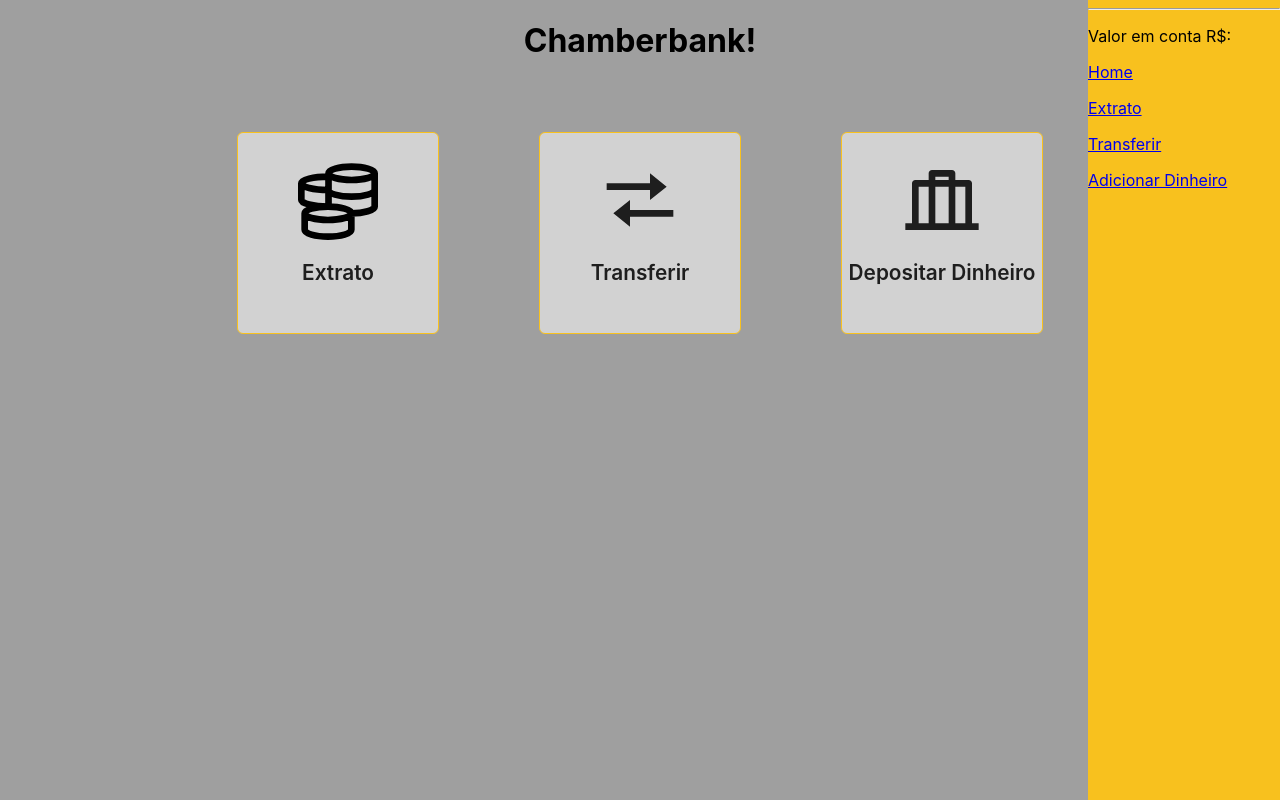
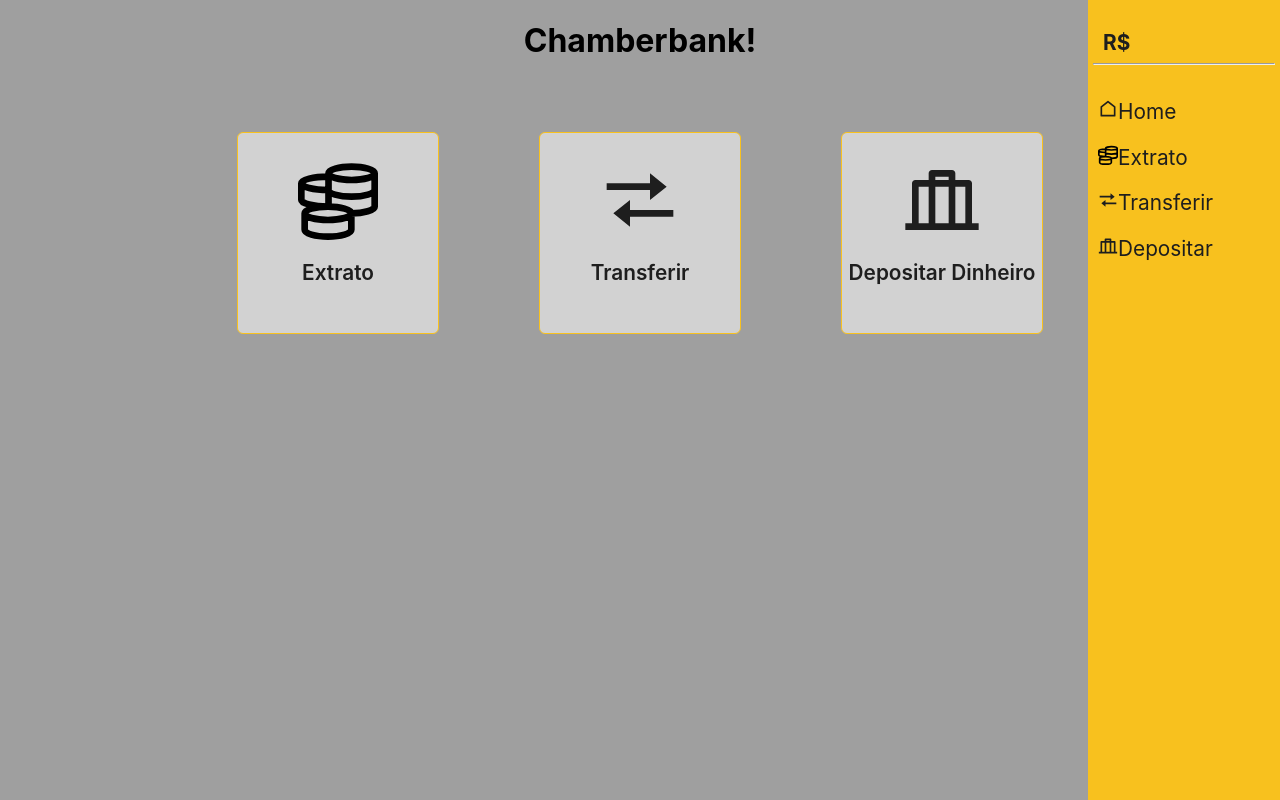
Before and after one commit to akaLuisinho/chamberbank-frontend, a React (Create React App) app: page /home in a window 1280 px wide. Built offline with nearby package versions, Linux system fonts and the light colour scheme.

Commit message:
adding sidebar style

```diff
--- a/src/components/Sidebar/index.tsx
+++ b/src/components/Sidebar/index.tsx
@@ -1,21 +1,40 @@
-import { Container } from './styles';
+import { Container, UserName } from './styles';
 import { useAuth } from '../../hooks/useAuth'
-import { Link, Redirect } from 'react-router-dom'
+import { Link } from 'react-router-dom'
+import { IconContext } from 'react-icons'
+import { RiLuggageDepositLine, RiHomeLine } from 'react-icons/ri'
+import { GrMoney } from 'react-icons/gr'
+import { BiTransfer } from 'react-icons/bi'
+
 export const Sidebar = () => {
     const { user } = useAuth()
 
     return(
         <Container>
-            {user.name}
-            <hr/>
+            <IconContext.Provider value={{className: 'react-icons'}}>
+                <UserName>
+                    <span>{user.name}</span><br />
+                    <span>R$ {user.balance}</span>
+                    <hr/>
+                </UserName>
 
-            <p>Valor em conta R$: {user.balance}</p>
 
-            <p><Link to="/home">Home</Link></p>
-            <p><Link to="/extract">Extrato</Link></p>
-            <p><Link to="/transfer">Transferir</Link></p>
-            <p><Link to="/addMoney">Adicionar Dinheiro</Link></p>
+                <p><Link className='link-style' to='/home'>
+                    <RiHomeLine />Home
+                </Link></p>
 
+                <p><Link className='link-style' to="/extract">
+                    <GrMoney />Extrato
+                </Link></p>
+
+                <p><Link className='link-style' to="/transfer">
+                    <BiTransfer />Transferir
+                </Link></p>
+
+                <p><Link className='link-style' to="/addMoney">
+                    <RiLuggageDepositLine />Depositar
+                </Link></p>
+            </IconContext.Provider>
         </Container>
     )
 }
--- a/src/components/Sidebar/styles.ts
+++ b/src/components/Sidebar/styles.ts
@@ -8,4 +8,39 @@ export const Container = styled.div`
     max-width: 250px;
     min-width: 100px;
     background: var(--yellow);
+
+    .link-style {
+        text-decoration: none;
+        color: var(--black);
+    }
+
+    .react-icons {
+        width: 20px;
+        height: 20px;
+    }
+
+    p {
+        font-size: 1.3em;
+        padding-left: 10px;
+        &:hover {
+            color: var(--dark-gray);
+            opacity: 0.7;
+            transition: 80ms;
+        }
+    }
 `
+
+export const UserName = styled.div`
+    color: var(--black);
+    padding: 5px;
+
+    span {
+        font-size: 1.3em;
+        font-weight: 700;
+        padding: 10px;
+    }
+
+    hr {
+        color: var(--dark-gray);
+    }
+`
--- a/src/pages/home/styles.ts
+++ b/src/pages/home/styles.ts
@@ -44,7 +44,7 @@ export const PageButton = styled.div`
 
     &:hover {
         opacity: 0.7;
-        transition: 1s;
+        transition: 80ms;
     }
 `
 
```
